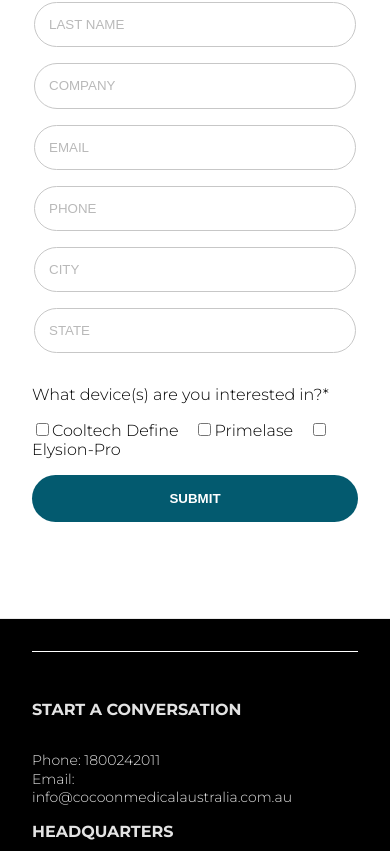
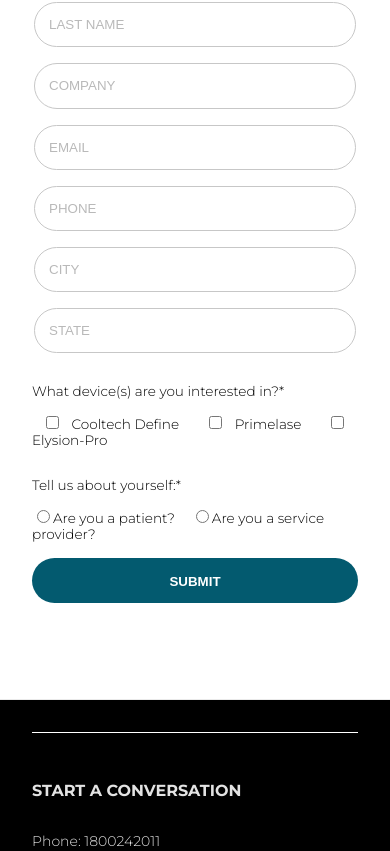
Before and after one commit to lqze/Cocoon-Landing, a Next.js app: page / in a window 390 px wide. Shown: the part 2174-3025 px from the top of the page. Built offline with nearby package versions, Linux system fonts and the light colour scheme.

Commit message:
Add new form element

```diff
--- a/pages/index.jsx
+++ b/pages/index.jsx
@@ -149,7 +149,7 @@ const Form = () => {
             />
           </label>
         </fieldset>
-        <fieldset>
+        <fieldset style={{ gridColumn: `1 / -1` }}>
           <label htmlFor="company">
             <input
               placeholder="COMPANY"
@@ -213,7 +213,7 @@ const Form = () => {
             />
           </label>
         </fieldset>
-        <div className={styles.formCheckbox} style={{ gridColumn: `1 / -1` }}>
+        <div className={styles.formCheckbox} style={{ gridColumn: `1` }}>
           <p>What device(s) are you interested in?*</p>
           <input
             type="checkbox"
@@ -225,6 +225,23 @@ const Form = () => {
           <label htmlFor="Primelase">Primelase</label>
           <input type="checkbox" name="Elysion-Pro" value="Elysion-Pro" />
           <label htmlFor="Elysion-Pro">Elysion-Pro</label>
+        </div>
+        <div className={styles.formCheckbox} style={{ gridColumn: `2` }}>
+          <p>Tell us about yourself:*</p>
+          <input
+            id="person"
+            type="radio"
+            name="enquiry-person-type"
+            value="person"
+          />
+          <label htmlFor="Primelase">Are you a patient?</label>
+          <input
+            id="service-provider"
+            type="radio"
+            name="enquiry-person-type"
+            value="service-provider"
+          />
+          <label htmlFor="Elysion-Pro">Are you a service provider?</label>
         </div>
 
         <div className={styles.form_submit}>
--- a/styles/Home.module.css
+++ b/styles/Home.module.css
@@ -325,6 +325,12 @@
   min-height: 32px;
 }
 
+.form input[type="radio"] {
+  width: auto;
+  height: auto;
+  min-height: auto;
+}
+
 .form input::placeholder {
   color: rgb(185, 185, 185);
 }
@@ -338,7 +344,7 @@
 
 .form_submit input {
   display: block;
-  height: 100%;
+  /* height: 100%; */
   color: white;
   font-weight: bold;
   text-transform: uppercase;
@@ -348,6 +354,7 @@
   cursor: pointer;
   transition: all 0.15s ease;
   min-height: 45.2px;
+  height: 45.2px !important;
 }
 
 .form_submit input:hover {
@@ -375,7 +382,20 @@
 }
 
 .formCheckbox {
-  grid-column: 1 / -1;
+  font-size: 0.85rem;
+}
+
+@media screen and (max-width: 760px) {
+  .formCheckbox {
+    grid-column: 1 !important;
+  }
+  .formCheckbox input {
+    width: 10%;
+    text-align: left;
+  }
+  .formCheckbox label {
+    width: 90%;
+  }
 }
 
 .formCheckbox label {
```
